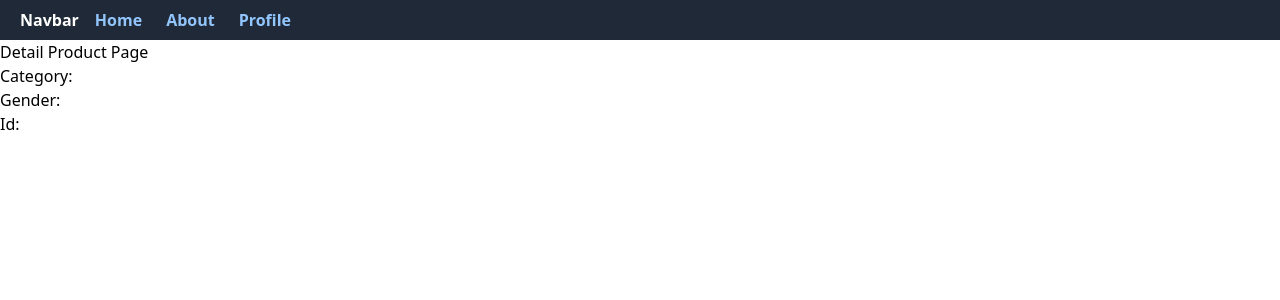
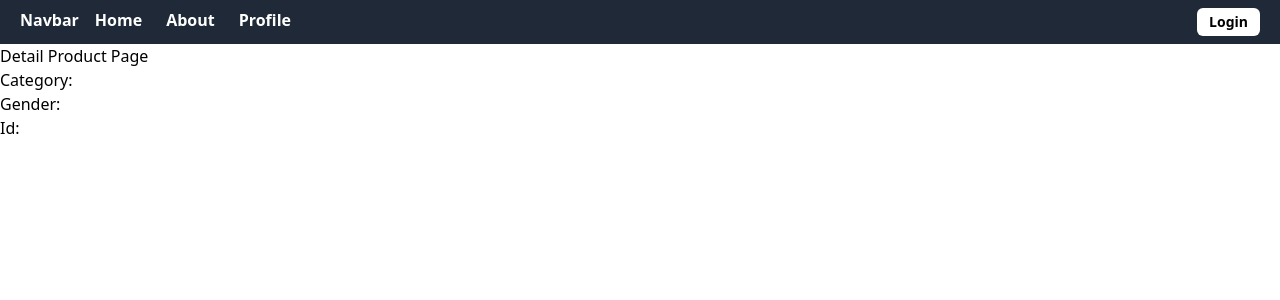
Before and after one commit to MRoyhanF/next-app-firts, a Next.js app: page /product in a window 1280 px wide. Shown: the top 300 px of the page. Built offline with nearby package versions, Linux system fonts and the light colour scheme.

Commit message:
chpt:4 Link and navigation

```diff
--- a/src/app/(auth)/login/page.tsx
+++ b/src/app/(auth)/login/page.tsx
@@ -0,0 +1,32 @@
+import Link from "next/link";
+
+export default function LoginPage() {
+    return (
+    <div className="h-screen w-100 flex justify-center items-center">
+        <div className="relative bg-white rounded-lg shadow dark:bg-gray-700">
+            <div className="flex items-center justify-center p-4 md:p-5 border-b rounded-t dark:border-gray-600">
+                <h3 className="text-xl font-semibold text-gray-900 dark:text-white">
+                    Sign in
+                </h3>
+            </div>
+            <div className="p-4 md:p-5">
+                <form className="space-y-4" action="#">
+                    <div>
+                        <label htmlFor="email" className="block mb-2 text-sm font-medium text-gray-900 dark:text-white">Your email</label>
+                        <input type="email" name="email" id="email" className="bg-gray-50 border border-gray-300 text-gray-900 text-sm rounded-lg focus:ring-blue-500 focus:border-blue-500 block w-full p-2.5 dark:bg-gray-600 dark:border-gray-500 dark:placeholder-gray-400 dark:text-white" placeholder="name@company.com" required />
+                    </div>
+                    <div>
+                        <label htmlFor="password" className="block mb-2 text-sm font-medium text-gray-900 dark:text-white">Your password</label>
+                        <input type="password" name="password" id="password" placeholder="••••••••" className="bg-gray-50 border border-gray-300 text-gray-900 text-sm rounded-lg focus:ring-blue-500 focus:border-blue-500 block w-full p-2.5 dark:bg-gray-600 dark:border-gray-500 dark:placeholder-gray-400 dark:text-white" required />
+                    </div>
+                    <button type="submit" className="w-full text-white bg-blue-700 hover:bg-blue-800 focus:ring-4 focus:outline-none focus:ring-blue-300 font-medium rounded-lg text-sm px-5 py-2.5 text-center dark:bg-blue-600 dark:hover:bg-blue-700 dark:focus:ring-blue-800">Login</button>
+                    <div className="text-sm font-medium text-gray-500 dark:text-gray-300">
+                        Not registered?
+                        <Link href="/register" className="text-blue-700 hover:underline dark:text-blue-500">Create account</Link>
+                    </div>
+                </form>
+            </div>
+        </div>
+    </div>
+    );
+}
--- a/src/app/(auth)/register/page.tsx
+++ b/src/app/(auth)/register/page.tsx
@@ -0,0 +1,36 @@
+import Link from "next/link";
+
+export default function RegisterPage() {
+    return (
+    <div className="h-screen w-100 flex justify-center items-center">
+        <div className="relative bg-white rounded-lg shadow dark:bg-gray-700">
+            <div className="flex items-center justify-center p-4 md:p-5 border-b rounded-t dark:border-gray-600">
+                <h3 className="text-xl font-semibold text-gray-900 dark:text-white">
+                    Sign Up
+                </h3>
+            </div>
+            <div className="p-4 md:p-5">
+                <form className="space-y-4" action="#">
+                    <div>
+                        <label htmlFor="fullName" className="block mb-2 text-sm font-medium text-gray-900 dark:text-white">Full Name</label>
+                        <input type="text" name="fullName" id="fullName" className="bg-gray-50 border border-gray-300 text-gray-900 text-sm rounded-lg focus:ring-blue-500 focus:border-blue-500 block w-full p-2.5 dark:bg-gray-600 dark:border-gray-500 dark:placeholder-gray-400 dark:text-white" placeholder="full Name" required />
+                    </div>
+                    <div>
+                        <label htmlFor="email" className="block mb-2 text-sm font-medium text-gray-900 dark:text-white">Your email</label>
+                        <input type="email" name="email" id="email" className="bg-gray-50 border border-gray-300 text-gray-900 text-sm rounded-lg focus:ring-blue-500 focus:border-blue-500 block w-full p-2.5 dark:bg-gray-600 dark:border-gray-500 dark:placeholder-gray-400 dark:text-white" placeholder="name@company.com" required />
+                    </div>
+                    <div>
+                        <label htmlFor="password" className="block mb-2 text-sm font-medium text-gray-900 dark:text-white">Your password</label>
+                        <input type="password" name="password" id="password" placeholder="••••••••" className="bg-gray-50 border border-gray-300 text-gray-900 text-sm rounded-lg focus:ring-blue-500 focus:border-blue-500 block w-full p-2.5 dark:bg-gray-600 dark:border-gray-500 dark:placeholder-gray-400 dark:text-white" required />
+                    </div>
+                    <button type="submit" className="w-full text-white bg-blue-700 hover:bg-blue-800 focus:ring-4 focus:outline-none focus:ring-blue-300 font-medium rounded-lg text-sm px-5 py-2.5 text-center dark:bg-blue-600 dark:hover:bg-blue-700 dark:focus:ring-blue-800">Register</button>
+                    <div className="flex text-sm font-medium text-gray-500 dark:text-gray-300 justify-center">
+                        I Have Account -
+                        <Link href="/login" className="text-blue-700 hover:underline dark:text-blue-500">Login</Link>
+                    </div>
+                </form>
+            </div>
+        </div>
+    </div>
+    );
+}
--- a/src/app/layout.tsx
+++ b/src/app/layout.tsx
@@ -1,7 +1,12 @@
+"use client"
+
 import type { Metadata } from "next";
 import localFont from "next/font/local";
 import "./globals.css";
 import Navbar from "./navbar";
+import { usePathname } from "next/navigation";
+
+const desableNavbar = ["/login", "/register"];
 
 const geistSans = localFont({
   src: "./fonts/GeistVF.woff",
@@ -14,22 +19,23 @@
   weight: "100 900",
 });
 
-export const metadata: Metadata = {
-  title: "Create Next App",
-  description: "Generated by create next app",
-};
+// export const metadata: Metadata = {
+//   title: "Create Next App",
+//   description: "Generated by create next app",
+// };
 
 export default function RootLayout({
   children,
 }: Readonly<{
   children: React.ReactNode;
 }>) {
+  const pathname = usePathname();
   return (
     <html lang="en">
       <body
         className={`${geistSans.variable} ${geistMono.variable} antialiased`}
       >
-        <Navbar />
+        {!desableNavbar.includes(pathname) && <Navbar />}
         {children}
       </body>
     </html>
--- a/src/app/navbar.tsx
+++ b/src/app/navbar.tsx
@@ -1,20 +1,48 @@
 import Link from "next/link";
+import { usePathname, useRouter } from "next/navigation";
 
 export default function Navbar () {
+    const pathname = usePathname();
+    const router = useRouter();
     return (
-        <nav className="flex bg-gray-800 font-bold py-2 px-5">
+        <nav className="flex bg-gray-800 font-bold py-2 px-5 justify-between">
+            <div className="flex">
                 <h1 className="text-white">Navbar</h1>
-            <ul className="flex ml-4 text-blue-300">
+                <ul className="flex ml-4">
                     <Link href="/">
-                    <li className="mr-6 cursor-pointer">Home</li>
+                        <li className={`mr-6 ${
+                            pathname === '/' ? "text-blue-300" : "text-white"
+                            } cursor-pointer`}
+                        >
+                            Home
+                        </li>
                     </Link>
                     <Link href="/about">
-                    <li className="mr-6 cursor-pointer">About</li>
+                        <li className={`mr-6 ${
+                            pathname === '/about' ? "text-blue-300" : "text-white"
+                            } cursor-pointer`}
+                        >
+                            About
+                        </li>
                     </Link>
                     <Link href="/about/profile">
-                    <li className="mr-6 cursor-pointer">Profile</li>
+                        <li className={`mr-6 ${
+                            pathname === '/about/profile' ? "text-blue-300" : "text-white"
+                            } cursor-pointer`}
+                        >
+                            Profile
+                        </li>
                     </Link>
                 </ul>
+            </div>
+            <div>
+                <button
+                    className="bg-white rounded-md px-3 text-sm h-7 cursor-pointer"
+                    onClick={() => router.push('/login')}
+                >
+                    Login
+                </button>
+            </div>
         </nav>
     );
 }
```
Lines whose indentation alone changed are shown as unchanged.
